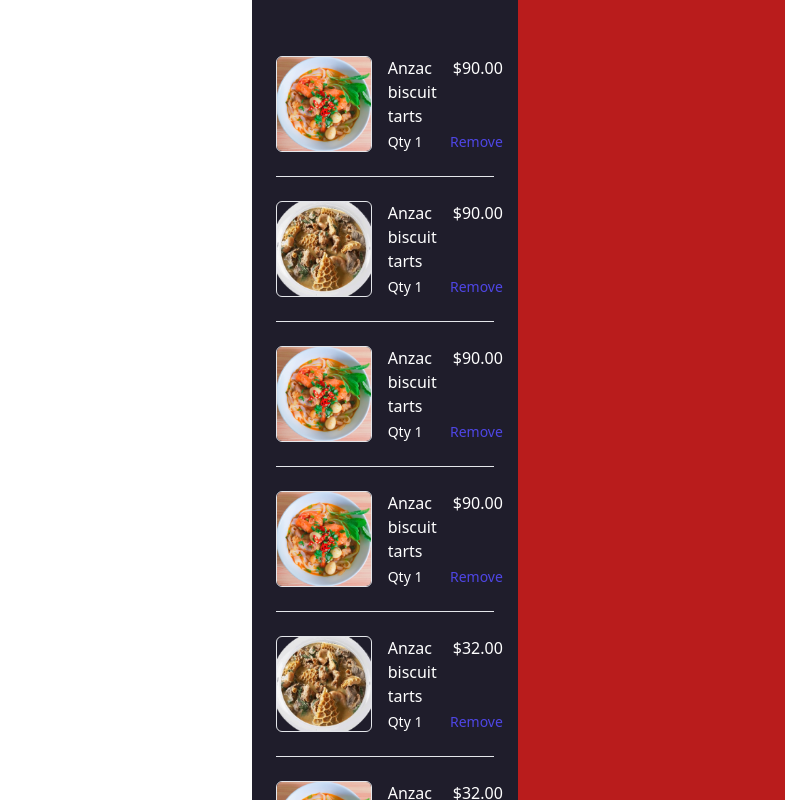
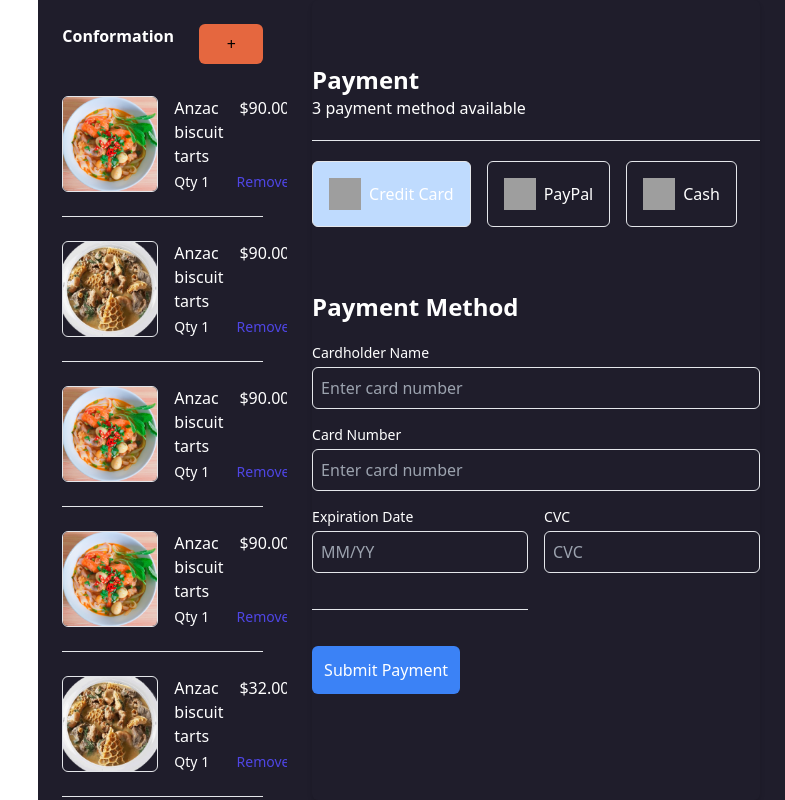
Before and after one commit to HarshanaSenadeera/POS_System_React_Loopy, a React (Create React App) app: page / in a window 1280 px wide. Shown: the whole page, without its empty margins (495-1280 px from the left). Built offline with nearby package versions, Linux system fonts and the light colour scheme; grey boxes are pictures that could not be loaded.

Commit message:
Build Comformation component

```diff
--- a/src/Component/Comformation/Comformation.tsx
+++ b/src/Component/Comformation/Comformation.tsx
@@ -1,7 +1,7 @@
 import {Fragment, useState} from "react";
-import {Dialog, Transition} from "@headlessui/react";
 import Hot from "../../assests/Hot.png";
 import Cold from "../../assests/Cold.png";
+
 
 
 const products = [
@@ -78,17 +78,28 @@ export default function Conformation() {
     const [open, setOpen] = useState(true)
 
 
-    /*/!*load all products list*!/
-    const [openSelectProducts, setOpenSelectProducts] = useState(false);
+    /*Card Option*/
+    const [paymentOption, setPaymentOption] = useState('creditCard');
+    const [cardNumber, setCardNumber] = useState('');
+    const [expiryDate, setExpiryDate] = useState('');
+    const [cvc, setCvc] = useState('');
 
-    const handleButtonClick = () => {
-        setOpenSelectProducts(true);
-    };*/
+    const handleSubmit = (e: { preventDefault: () => void; }) => {
+        e.preventDefault();
+        // Implement your payment processing logic here
+        console.log('Payment submitted:', { paymentOption, cardNumber, expiryDate, cvc });
+    };
+
+    const paymentOptions = [
+        { id: 'creditCard', label: 'Credit Card', imageUrl: 'creditCardImage.jpg' },
+        { id: 'paypal', label: 'PayPal', imageUrl: 'paypalImage.jpg' },
+        { id: 'cash', label: 'Cash', imageUrl: 'cashImage.jpg' },
+    ];
     return (
 
-        <div className="absolute top-0 right-0 w-5/12 h-full bg-gray-200 flex">
+        <div className="absolute top-0 right-0 w-7/12 h-full bg-gray-200 flex">
 
-            <div className="flex bg-dishes h-screen w-1/2">
+            <div className="flex bg-dishes h-screen w-1/3">
                 <div className="flex-1 overflow-y-auto px-4 py-6 sm:px-6">
 
                     {/*<div className="flex items-start justify-between mb-5">
@@ -120,6 +131,10 @@ export default function Conformation() {
 */}
 
 
+                    <div className="flex justify-between">
+                        <h1 className="text-white font-bold">Conformation</h1>
+                        <button className="h-10 w-16 bg-button rounded-md">+</button>
+                    </div>
                     <div className="mt-8">
                         <div className="flow-root">
                             <ul role="list" className="-my-6 divide-y divide-gray-200">
@@ -146,7 +161,7 @@ export default function Conformation() {
                                                 {/* <p className="mt-1 text-sm text-white">{product.color}</p>*/}
                                             </div>
                                             <div
-                                                className="flex flex-1 items-end justify-between text-sm te">
+                                                className="flex flex-1 items-end justify-between text-sm ">
                                                 <p className="text-white">Qty {product.quantity}</p>
 
                                                 <div className="flex">
@@ -165,9 +180,9 @@ export default function Conformation() {
                                 ))}
                             </ul>
 
-                            <div className="mt-5">
-                                <h1 className="text-white"> Discount</h1>
-                                <h1 className="text-white"> Sub total</h1>
+                            <div>
+                                <h1 className="text-white mt-5"> Discount :</h1>
+                                <h1 className="text-white mt-5"> Sub total :</h1>
                             </div>
 
                         </div>
@@ -175,8 +190,105 @@ export default function Conformation() {
                 </div>
             </div>
 
-            <div className="flex bg-red-700 h-screen w-1/2">
+            {/*Left right*/}
+            <div className="flex bg-dishes h-screen w-2/3 flex-wrap text-white">
 
+                <div className="max-w-md mx-auto bg-dishes rounded-md shadow-md w-full ">
+                    <h2 className="text-2xl font-bold mt-16">Payment</h2>
+                    <h2 className="text-1xl ">3 payment method available</h2>
+
+                    <hr className="mb-5 mt-5"/>
+                    {/* Payment Options */}
+                    <div className="flex space-x-4 ">
+                        {paymentOptions.map((option) => (
+                            <div
+                                key={option.id}
+                                className={`flex items-center p-4 border text-white rounded-md cursor-pointer ${
+                                    paymentOption === option.id ? 'bg-blue-200' : ''
+                                }`}
+                                onClick={() => setPaymentOption(option.id)}
+                            >
+                                <img src={option.imageUrl} alt={option.label} className="w-8 h-8 mr-2 "/>
+                                <label>{option.label}</label>
+                            </div>
+                        ))}
+                    </div>
+
+                    <form onSubmit={handleSubmit}>
+                        <h2 className="text-2xl font-bold mt-16">Payment Method</h2>
+                        {/* Card Number Input */}
+                        <div className="mb-4 mt-5">
+                            <label htmlFor="cardNumber" className="block text-sm font-medium  text-white ">
+                                Cardholder Name
+                            </label>
+                            <input
+                                type="text"
+                                id="cardNumber"
+                                className="mt-1 p-2 w-full border rounded-md bg-dishes"
+                                placeholder="Enter card number"
+                                value={cardNumber}
+                                onChange={(e) => setCardNumber(e.target.value)}
+                                required
+                            />
+                        </div>
+
+                        <div className="mb-4">
+                            <label htmlFor="cardNumber" className="block text-sm font-medium  text-white ">
+                                Card Number
+                            </label>
+                            <input
+                                type="text"
+                                id="cardNumber"
+                                className="mt-1 p-2 w-full border rounded-md bg-dishes"
+                                placeholder="Enter card number"
+                                value={cardNumber}
+                                onChange={(e) => setCardNumber(e.target.value)}
+                                required
+                            />
+                        </div>
+
+                        {/* Expiry Date and CVC */}
+                        <div className="grid grid-cols-2 gap-4 mb-4">
+                            <div>
+                                <label htmlFor="expiryDate" className="block text-sm font-medium text-white flex-grow">
+                                    Expiration Date
+                                </label>
+                                <input
+                                    type="text"
+                                    id="expiryDate"
+                                    className="mt-1 p-2 w-full border rounded-md bg-dishes"
+                                    placeholder="MM/YY"
+                                    value={expiryDate}
+                                    onChange={(e) => setExpiryDate(e.target.value)}
+                                    required
+                                />
+                            </div>
+                            <div>
+                                <label htmlFor="cvc" className="block text-sm font-medium text-white">
+                                    CVC
+                                </label>
+                                <input
+                                    type="text"
+                                    id="cvc"
+                                    className="mt-1 p-2 w-full border rounded-md bg-dishes"
+                                    placeholder="CVC"
+                                    value={cvc}
+                                    onChange={(e) => setCvc(e.target.value)}
+                                    required
+                                />
+                            </div>
+                            <hr className="mb-5 mt-5"/>
+                        </div>
+
+                        {/* Submit Button */}
+                        <button
+                            type="submit"
+                            className="bg-blue-500 text-white p-3 rounded-md hover:bg-blue-600 transition duration-300"
+                        >
+                            Submit Payment
+                        </button>
+                    </form>
+                </div>
             </div>
         </div>
     );
```
